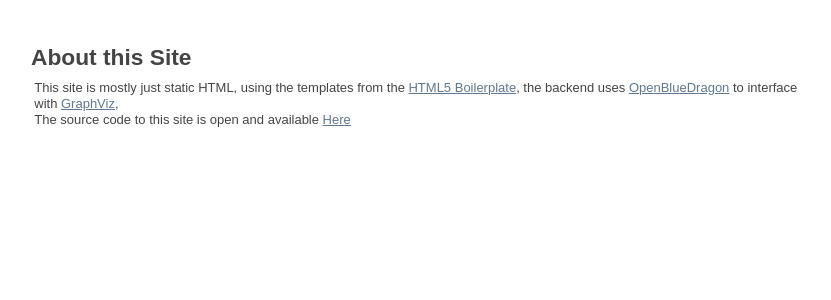
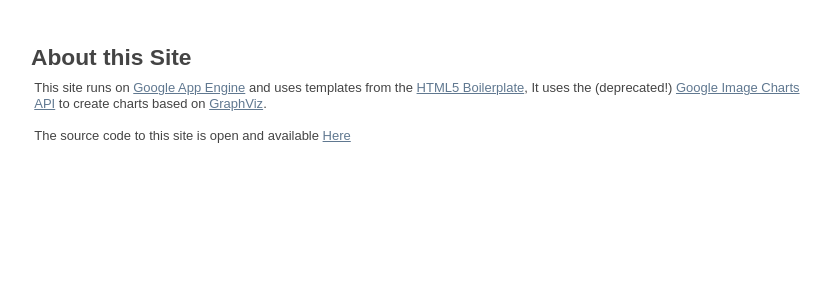
Before and after one commit to grevian/GraphViz-Site, a Python web app: template resources/templates/about.html in a window 1280 px wide. Shown: the part 80-380 px from the top of the page, without its empty margins (8-839 px from the left). Run offline with Jinja, Linux system fonts and the light colour scheme; the template is opened without the code that fills it, so the values that code supplies are empty; some libraries are stand-ins or nearby versions.

Commit message:
Update "About" page description

```diff
--- a/resources/templates/about.html
+++ b/resources/templates/about.html
@@ -1,8 +1,11 @@
    {% extends "base.html" %}
    {% block content %}
    <h2>About this Site</h2>
-    <p>This site is mostly just static HTML, using the templates from the <a href="http://html5boilerplate.com/">HTML5 Boilerplate</a>,
-    the backend uses <a href="http://openbluedragon.org/">OpenBlueDragon</a> to interface with <a href="http://www.graphviz.org/">GraphViz</a>,
-    <br />
+    <p>This site runs on <a href="https://developers.google.com/appengine/docs/whatisgoogleappengine">Google App Engine</a>
+    and uses templates from the <a href="http://html5boilerplate.com/">HTML5 Boilerplate</a>, It uses the (deprecated!)
+    <a href="https://developers.google.com/chart/image/">Google Image Charts API</a> to create charts based on
+    <a href="http://www.graphviz.org/">GraphViz</a>.
+    <br /><br />
     The source code to this site is open and available <a href="https://github.com/grevian/GraphViz-Site">Here</a>
+    </p>
    {% endblock %}
```
